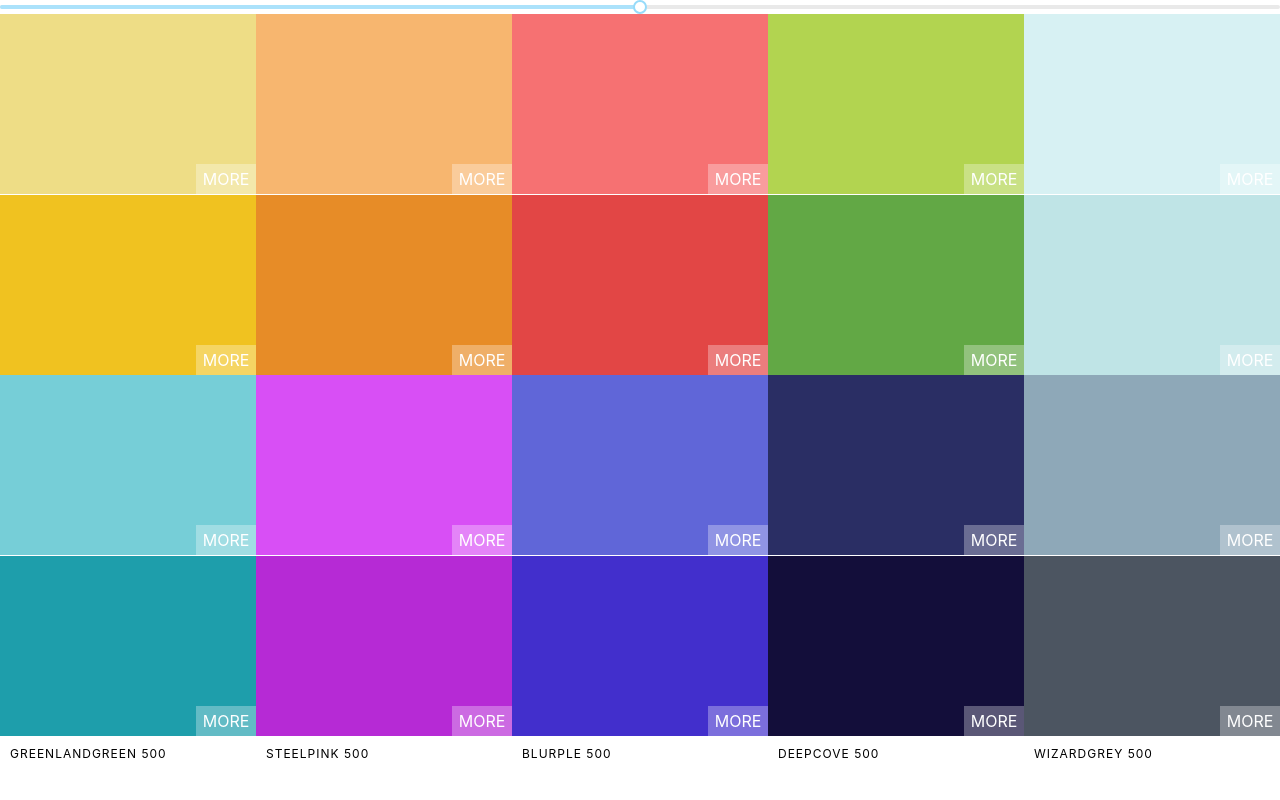
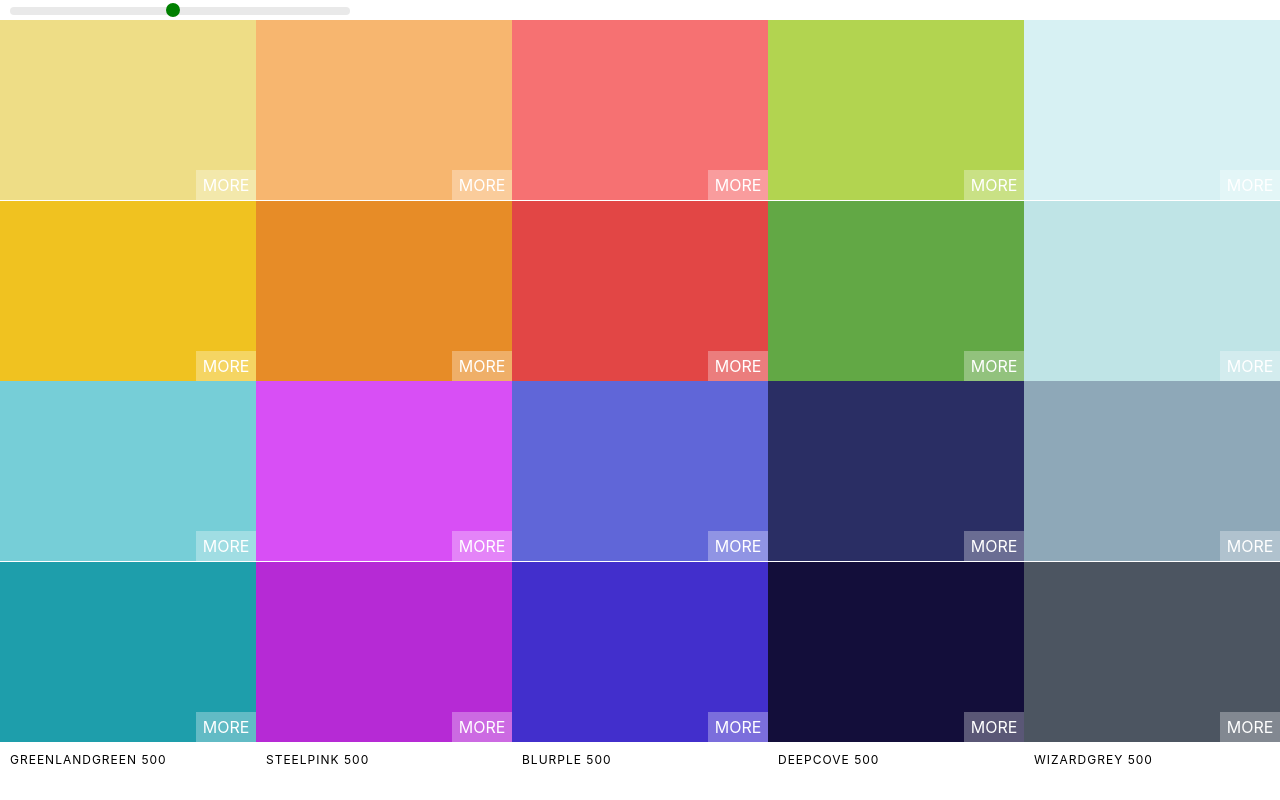
Before and after one commit to rgecoder/react-palette-project, a React (Create React App) app: page / in a window 1280 px wide. Built offline with nearby package versions, Linux system fonts and the light colour scheme.

Commit message:
Styled Color Slider_181

```diff
--- a/src/Palette.css
+++ b/src/Palette.css
@@ -2,6 +2,31 @@
   height: 100vh;
 }
 
-.Palette-colors{
+.Palette-colors {
   height: 90%;
 }
+
+.slider {
+  width: 340px;
+  margin: 0 10px;
+  display: inline-block;
+}
+
+.rc-slider-track {
+  background-color: transparent;
+}
+
+.rc-slider-rail {
+  height: 8px;
+}
+
+.rc-slider-handle, .rc-slider-handle:active, .rc-slider-handle:focus, .rc-slider-handle:hover {
+  background-color: green;
+  outline: none;
+  border: 2px solid green;
+  box-shadow: none;
+  width: 14px;
+  height: 14px;
+  margin-left: -7px;
+  margin-top: -4px;
+}
--- a/src/Palette.js
+++ b/src/Palette.js
@@ -1,8 +1,9 @@
 import React, { Component } from "react";
 import ColorBox from "./ColorBox";
+import "rc-slider/assets/index.css";
+
 import "./Palette.css";
 import Slider from "rc-slider";
-import "rc-slider/assets/index.css";
 
 class Palette extends Component {
   constructor(props) {
@@ -20,7 +21,8 @@
       <ColorBox background={color.hex} name={color.name} />
     ));
     return (
-      <div className='Palette'>
+      <div className="Palette">
+        <div className="slider">
           <Slider
             defaultValue={level}
             min={100}
@@ -28,8 +30,10 @@
             step={100}
             onAfterChange={this.changeLevel}
           />
+        </div>
+
         {/* Navbar goes here */}
-        <div className='Palette-colors'>{colorBoxes}</div>
+        <div className="Palette-colors">{colorBoxes}</div>
         {/* footer eventually */}
       </div>
     );
```
Lines whose indentation alone changed are shown as unchanged.
